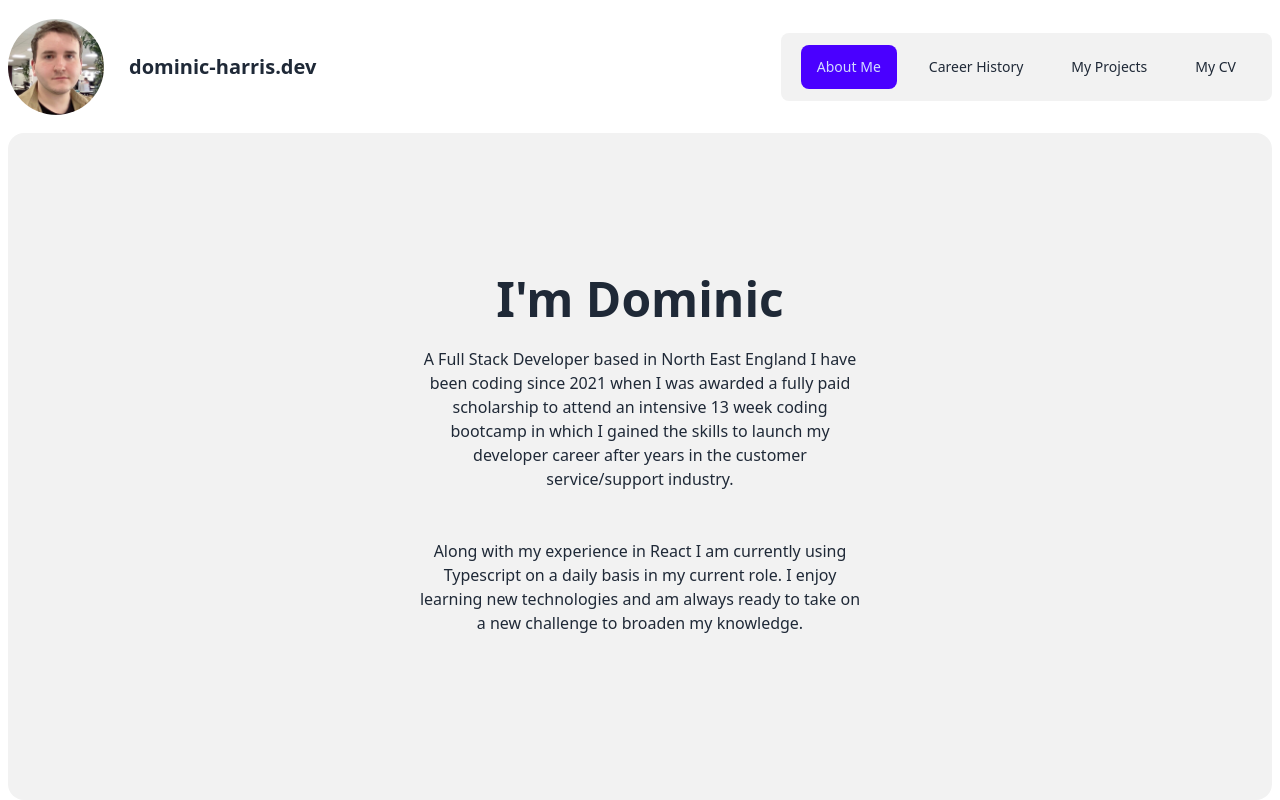
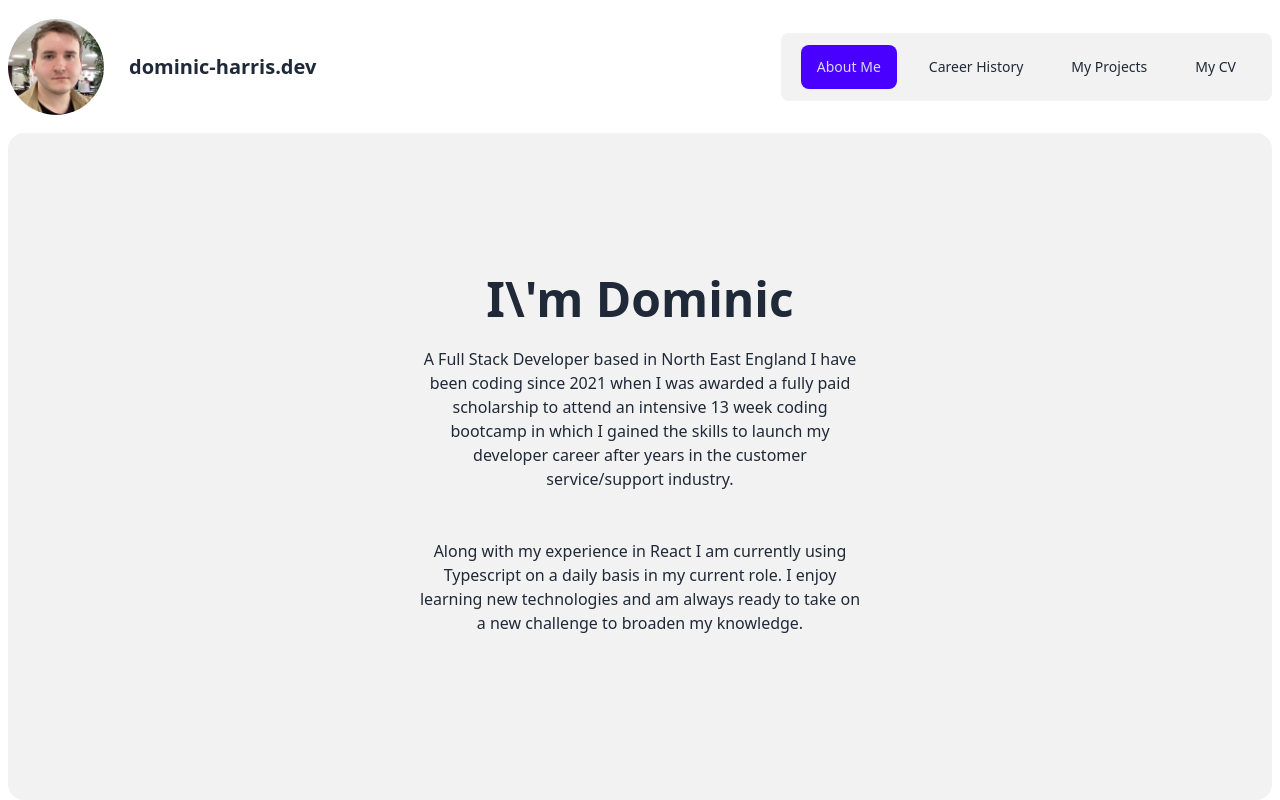
Before and after one commit to DominicFH/Portfolio, a Next.js app: page / in a window 1280 px wide. Built offline with nearby package versions, Linux system fonts and the light colour scheme.

Commit message:
Escape apostrophe

```diff
--- a/pages/index.js
+++ b/pages/index.js
@@ -12,7 +12,7 @@ export default function Home() {
         <div className="hero bg-base-200 rounded-box h-full w-auto">
           <div className="hero-content text-center">
             <div className="max-w-md">
-              <h1 className="text-5xl font-bold">I'm Dominic</h1>
+              <h1 className="text-5xl font-bold">I\'m Dominic</h1>
               <p className="py-6">
                 A Full Stack Developer based in North East England I have been coding since 2021 when I was awarded a fully paid scholarship to attend an
                 intensive 13 week coding bootcamp in which I gained the skills to launch my developer career after years in the customer service/support
```
